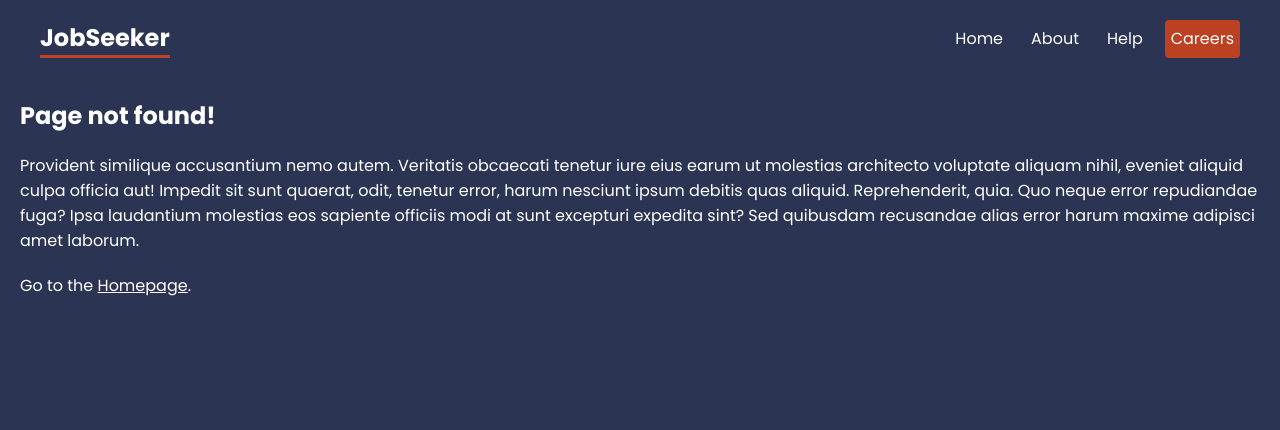
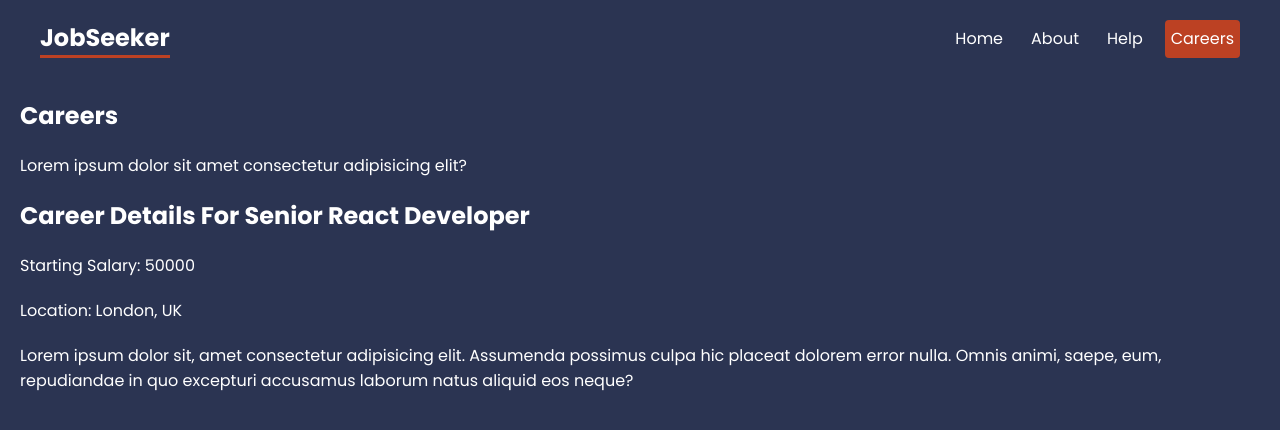
Before and after one commit to Yixin88/job_site, a React (Create React App) app: page /careers/1 in a window 1280 px wide. Shown: the top 430 px of the page. Built offline with nearby package versions, Linux system fonts and the light colour scheme; data requests are answered from the project's data file.

Commit message:
added careers detail page for each job with useParams

```diff
--- a/src/App.js
+++ b/src/App.js
@@ -7,6 +7,7 @@
 import Contact from "./pages/help/Contact";
 import NotFound from "./pages/NotFound";
 import Careers, { careersLoader } from "./pages/careers/Careers";
+import CareerDetail, { careerDetailsLoader } from "./pages/careers/CareerDetail";
 
 //layouts
 import RootLayout from "./layouts/RootLayout";
@@ -28,6 +29,7 @@
 
       <Route path="careers" element={<CareerLayout />}>
         <Route index element={<Careers />} loader={careersLoader}/>
+        <Route path=":id" element={<CareerDetail /> } loader={careerDetailsLoader}/>
       </Route>
 
       <Route path="*" element={<NotFound />} />
--- /dev/null
+++ b/src/pages/careers/CareerDetail.js
@@ -0,0 +1,29 @@
+import React from 'react'
+import { useLoaderData, useParams } from 'react-router-dom'
+
+export default function CareerDetail() {
+    const { id } = useParams()
+    const career = useLoaderData()
+
+    return (
+        <div className='career-details'>
+            <h2>Career Details For {career.title}</h2>
+            <p>Starting Salary: {career.salary}</p>
+            <p>Location: {career.location}</p>
+            <div>
+                <p>Lorem ipsum dolor sit, amet consectetur adipisicing elit.
+                    Assumenda possimus culpa hic placeat dolorem error nulla.
+                    Omnis animi, saepe, eum, repudiandae in quo excepturi accusamus
+                    laborum natus aliquid eos neque?</p>
+            </div>
+        </div>
+    )
+}
+
+export const careerDetailsLoader = async ({ params }) => {
+    const { id } = params
+
+    const res = await fetch('http://localhost:4000/careers/' + id)
+
+    return res.json()
+}
--- a/src/pages/careers/Careers.js
+++ b/src/pages/careers/Careers.js
@@ -7,7 +7,7 @@
     return (
         <div className='careers'>
             {careers.map(career => (
-                <Link to="/" key={career.id}>
+                <Link to={career.id.toString()} key={career.id}>
                     <p>{career.title}</p>
                     <p>Based in {career.location}</p>
                 </Link>
```
